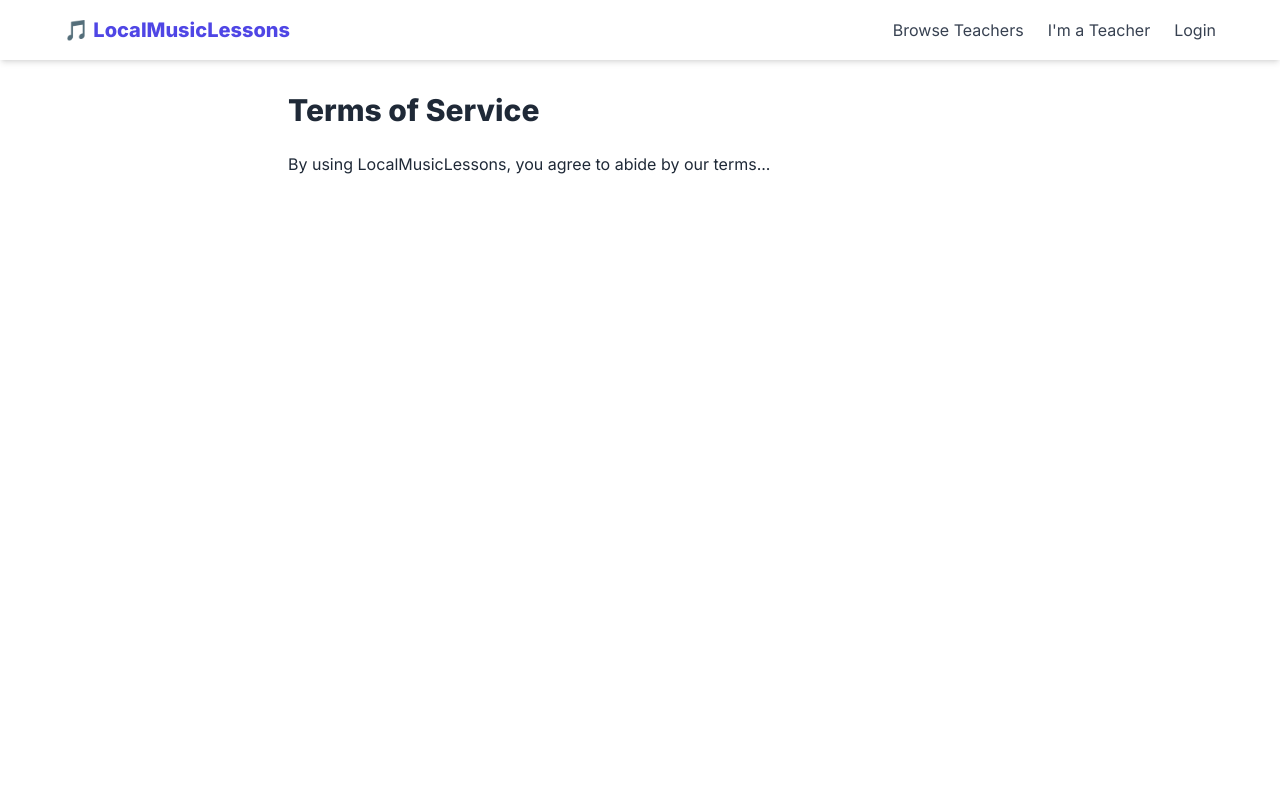
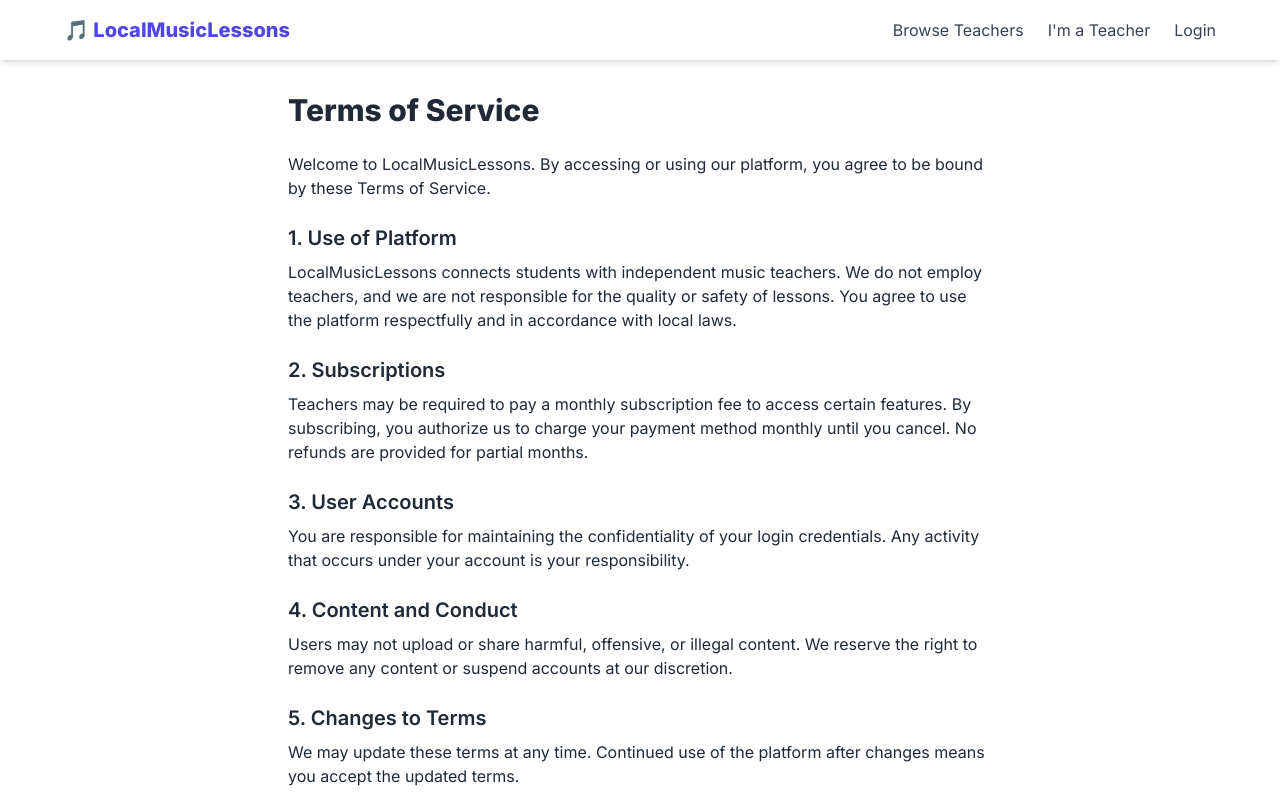
Before and after one commit to whitewallz/localmusiclessons, a Next.js app: page /terms in a window 1280 px wide. Shown: the top 800 px of the page. Built offline with nearby package versions, Linux system fonts and the light colour scheme.

Commit message:
Update terms.tsx

```diff
--- a/pages/terms.tsx
+++ b/pages/terms.tsx
@@ -2,8 +2,37 @@ export default function TermsPage() {
   return (
     <main className="max-w-3xl mx-auto p-8">
       <h1 className="text-3xl font-bold mb-6">Terms of Service</h1>
-      <p className="mb-4">By using LocalMusicLessons, you agree to abide by our terms...</p>
-      {/* Add actual legal text here */}
+
+      <p className="mb-4">
+        Welcome to LocalMusicLessons. By accessing or using our platform, you agree to be bound by these Terms of Service.
+      </p>
+
+      <h2 className="text-xl font-semibold mt-6 mb-2">1. Use of Platform</h2>
+      <p className="mb-4">
+        LocalMusicLessons connects students with independent music teachers. We do not employ teachers, and we are not responsible for the quality or safety of lessons. You agree to use the platform respectfully and in accordance with local laws.
+      </p>
+
+      <h2 className="text-xl font-semibold mt-6 mb-2">2. Subscriptions</h2>
+      <p className="mb-4">
+        Teachers may be required to pay a monthly subscription fee to access certain features. By subscribing, you authorize us to charge your payment method monthly until you cancel. No refunds are provided for partial months.
+      </p>
+
+      <h2 className="text-xl font-semibold mt-6 mb-2">3. User Accounts</h2>
+      <p className="mb-4">
+        You are responsible for maintaining the confidentiality of your login credentials. Any activity that occurs under your account is your responsibility.
+      </p>
+
+      <h2 className="text-xl font-semibold mt-6 mb-2">4. Content and Conduct</h2>
+      <p className="mb-4">
+        Users may not upload or share harmful, offensive, or illegal content. We reserve the right to remove any content or suspend accounts at our discretion.
+      </p>
+
+      <h2 className="text-xl font-semibold mt-6 mb-2">5. Changes to Terms</h2>
+      <p className="mb-4">
+        We may update these terms at any time. Continued use of the platform after changes means you accept the updated terms.
+      </p>
+
+      <p className="mt-6 text-sm text-gray-500">Last updated: June 25, 2025</p>
     </main>
   )
 }
```
